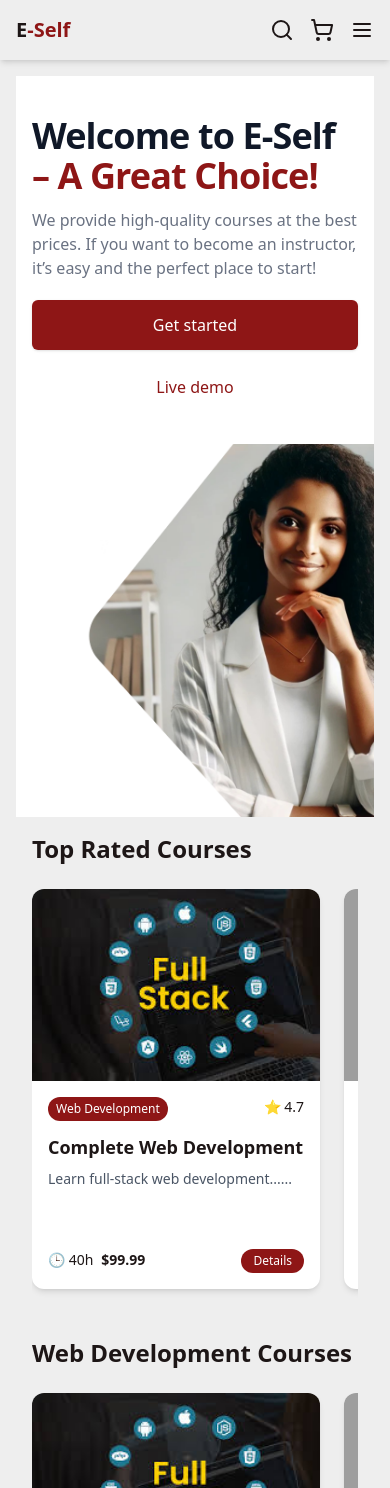
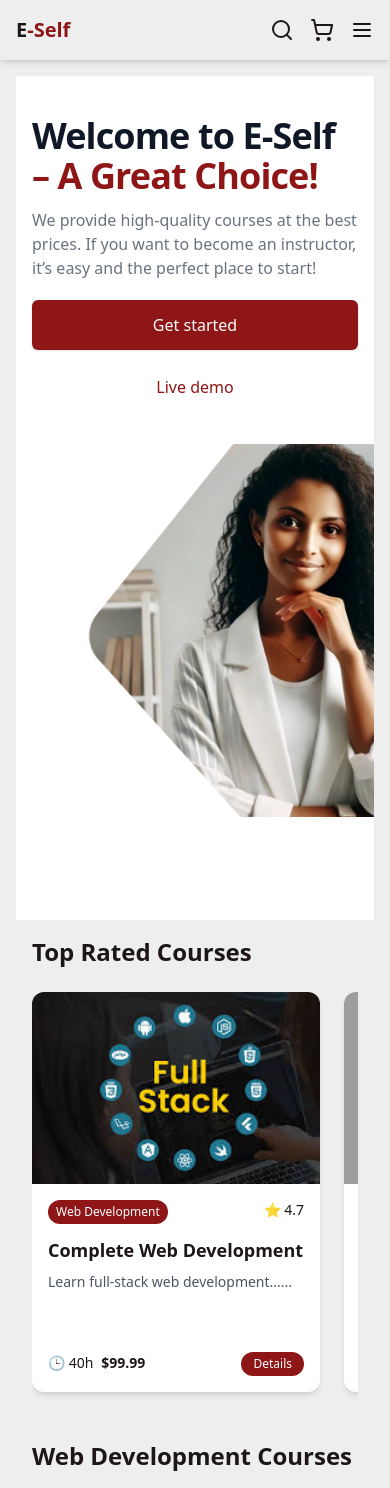
Before and after one commit to NegedeTekleyes/E-self-Lerning, a Next.js app in the folder e-self/: page / in a window 390 px wide. Shown: the top 1488 px of the page. Built offline with nearby package versions, Linux system fonts and the light colour scheme; grey boxes are pictures that could not be loaded.

Commit message:
feat(hero):Update hero section image

```diff
--- a/e-self/app/(components)/student/Hero.tsx
+++ b/e-self/app/(components)/student/Hero.tsx
@@ -24,7 +24,7 @@ const Hero = () => {
   }, []);
 
   return (
-    <div className="relative bg-white overflow-hidden z-40">
+    <div className="relative bg-white overflow-hidden z-40 h-screen"> {/* Added h-screen to make the Hero section take full viewport height */}
       <div className="max-w-7xl mx-auto">
         <div className="relative z-10 pb-8 bg-white sm:pb-16 md:pb-20 lg:max-w-2xl lg:w-full lg:pb-28 xl:pb-32">
           <main className="mt-10 mx-auto max-w-7xl px-4 sm:mt-12 sm:px-6 md:mt-16 lg:mt-20 lg:px-8 xl:mt-28">
@@ -58,13 +58,14 @@ const Hero = () => {
           </main>
         </div>
       </div>
-      <div className="lg:absolute lg:inset-y-0 lg:right-0 lg:w-1/2">
+
+      <div className="lg:absolute lg:inset-y-0 lg:right-0 lg:w-1/2 sm:w-full md:w-3/4 h-full"> {/* Set h-full to ensure the image fills the height */}
         <Image
           src={isSmallScreen ? "/hero-.png" : "/Adobe Express - file.png"}
           className="w-full object-cover lg:object-top"
           alt="Hero Image"
-          width={600}
-          height={500}
+          width={isSmallScreen ? 400 : 600}
+          height={isSmallScreen ? 300 : 500}
           style={{
             objectPosition: isSmallScreen ? "top" : "center",
           }}
```
